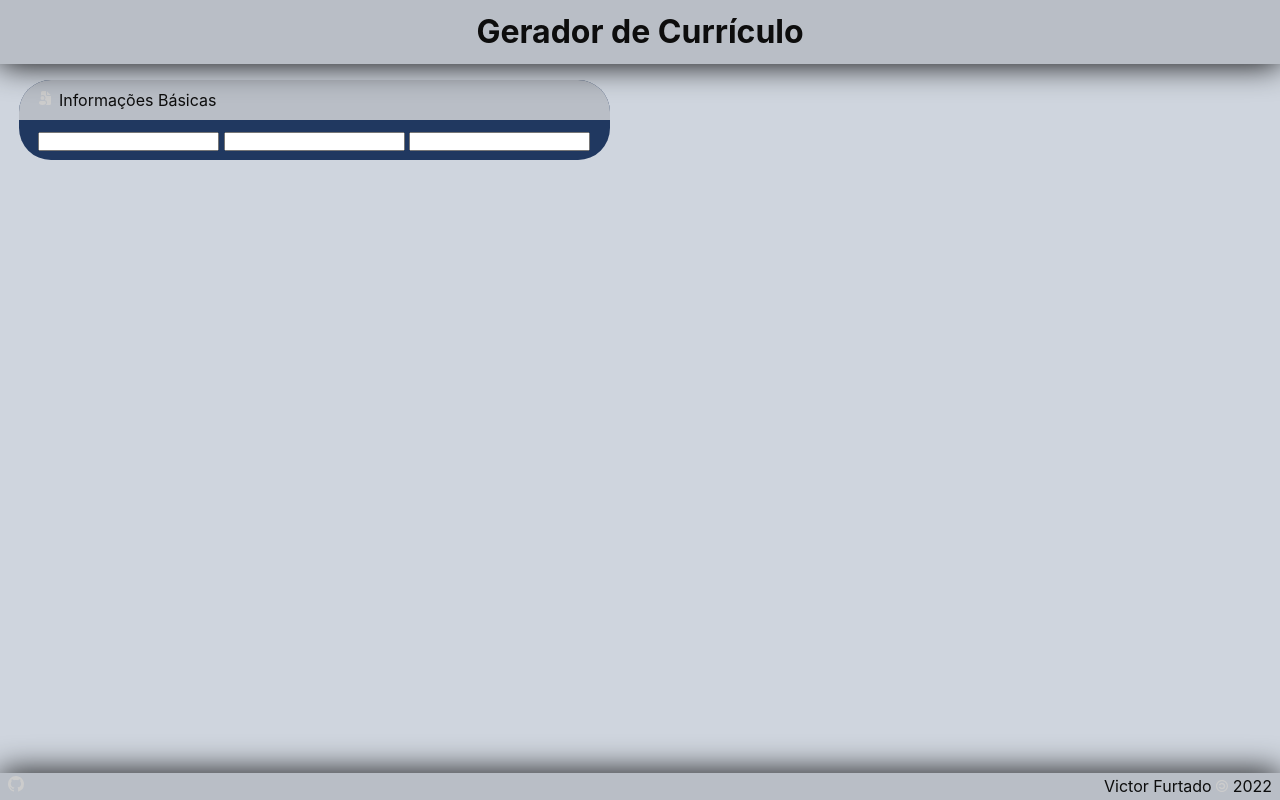
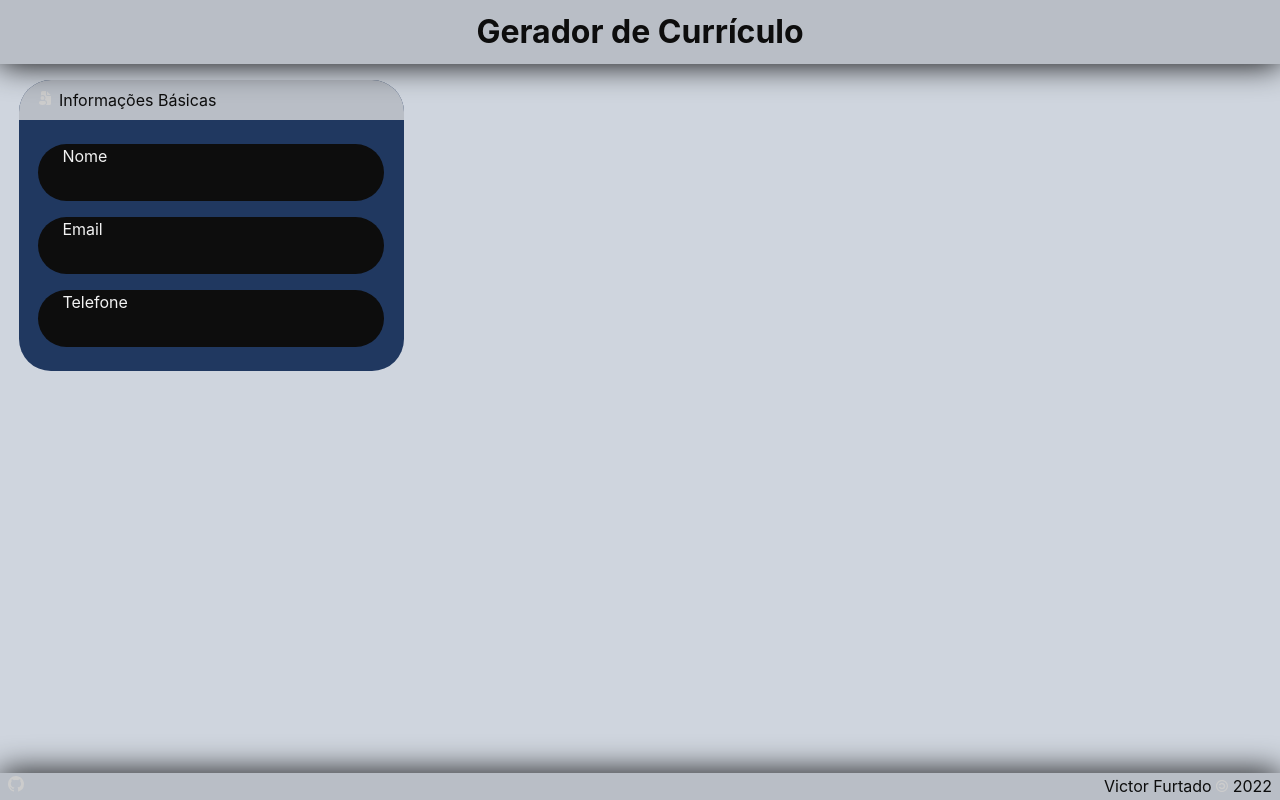
Before and after one commit to Victor-Furtado/GeradorCurriculo, a Svelte app: page / in a window 1280 px wide. Built offline with nearby package versions, Linux system fonts and the light colour scheme.

Commit message:
Text Input Component

```diff
--- a/src/App.svelte
+++ b/src/App.svelte
@@ -3,18 +3,17 @@
     import Footer from "./lib/partials/Footer.svelte";
 
     import Card from "./lib/components/Card.svelte";
+    import TextInput from "./lib/components/TextInput.svelte";
 
     import UserDocIcon from "./assets/userdoc.icon.svg";
-
-
 </script>
 
 <Header />
 <form class="form">
     <Card title="Informações Básicas" icon={UserDocIcon}>
-        <input type="text" name="name" id="name">
-        <input type="email" name="email" id="email">
-        <input type="tel" name="telefone" id="telefone">
+        <TextInput name="nome" />
+        <TextInput name="email" inputType="email" />
+        <TextInput name="telefone" inputType="tel" />
     </Card>
 </form>
 <Footer />
--- /dev/null
+++ b/src/lib/components/TextInput.svelte
@@ -0,0 +1,47 @@
+<script lang="ts">
+    import type { textInputTypes } from "../types/inputType";
+
+    export let name: string;
+    export let label: string = name;
+    export let inputType: textInputTypes = "text"
+</script>
+
+<div class="wrapper">
+    <label for={name}>{label}</label>
+    <input name={name} id={name} type={inputType} width="100%">
+</div>
+
+<style>
+    .wrapper {
+        border-radius: 2rem;
+        margin: 1rem 0;
+        padding: 0 1rem;
+        background-color: var(--color-text);
+    }
+
+    .wrapper label {
+        text-transform:capitalize;
+        text-align: center;
+        padding-left: .5rem;
+    }
+
+    .wrapper * {
+        color: var(--color-text-contrast);
+    }
+
+    .wrapper input {
+        width: 100%;
+        border-color: transparent;
+        background-color: var(--color-text);
+        margin-bottom: .5rem;
+        font-size: large;
+    }
+
+    .wrapper input:focus {
+        outline: 0;
+    }
+
+    .wrapper:has(input:focus){
+        outline: auto;
+    }
+</style>
--- /dev/null
+++ b/src/lib/types/inputType.ts
@@ -0,0 +1 @@
+export type textInputTypes = "email" | "password" | "tel" | "text" | "url" | "search" | "date"
```
